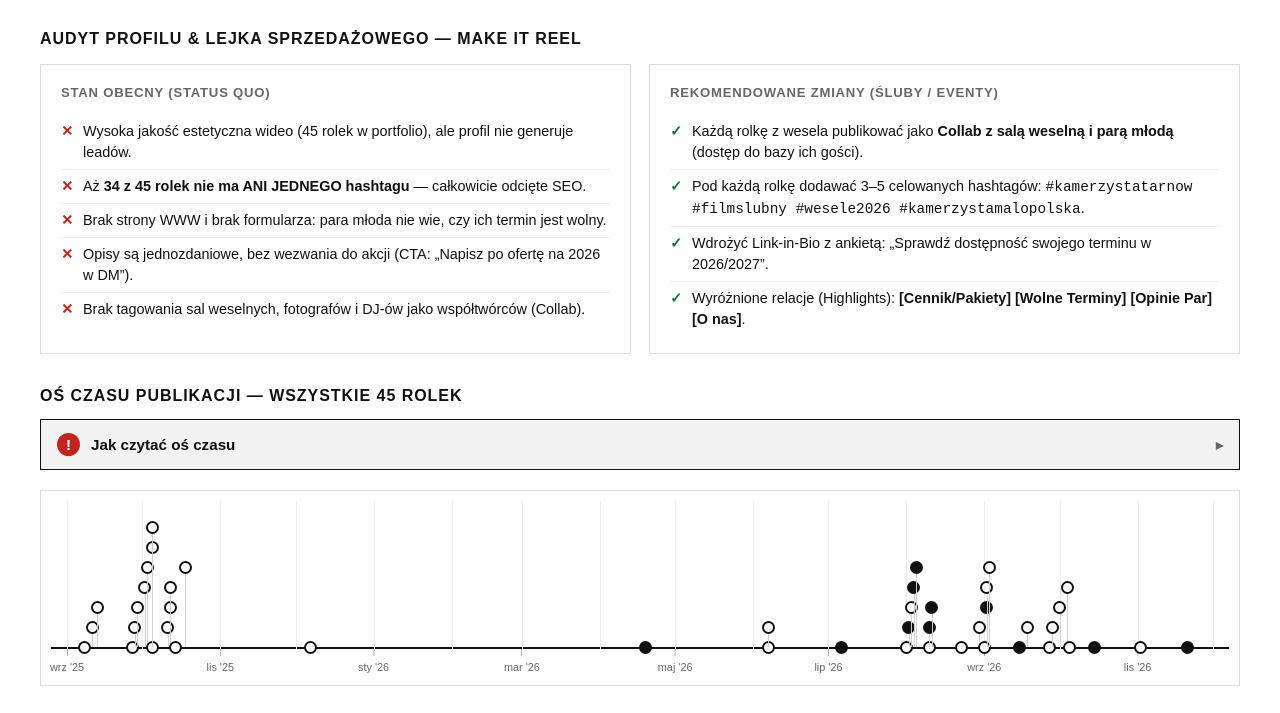
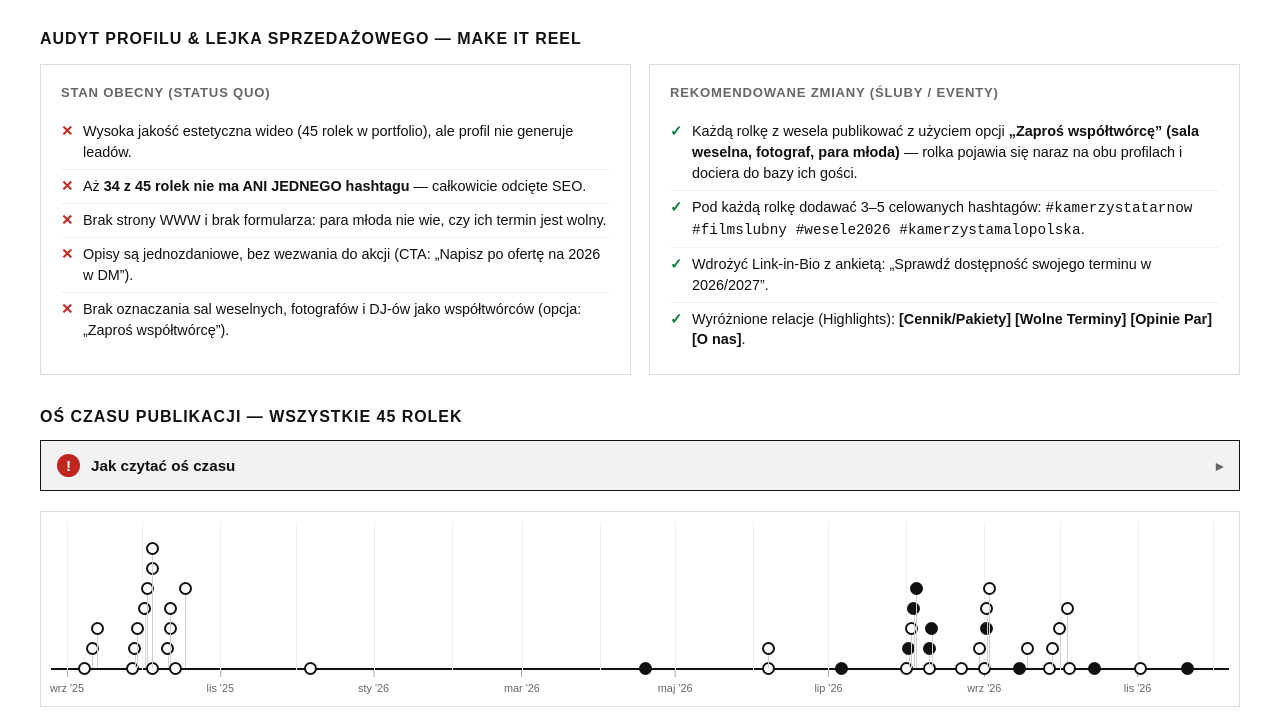
Before and after one commit to andrzejsojka95-dot/analiza-adhd, a plain HTML site: page index.html in a window 1280 px wide. Shown: the part 8060-8773 px from the top of the page. Drawn offline with Linux system fonts and the light colour scheme.

Commit message:
Uzyj oficjalnego nazewnictwa Instagrama: Zapros wspoltworce zamiast Collab

```diff
--- a/index.html
+++ b/index.html
@@ -336,13 +336,13 @@
           <li>Aż <b>34 z 45 rolek nie ma ANI JEDNEGO hashtagu</b> — całkowicie odcięte SEO.</li>
           <li>Brak strony WWW i brak formularza: para młoda nie wie, czy ich termin jest wolny.</li>
           <li>Opisy są jednozdaniowe, bez wezwania do akcji (CTA: „Napisz po ofertę na 2026 w DM”).</li>
-          <li>Brak tagowania sal weselnych, fotografów i DJ-ów jako współtwórców (Collab).</li>
+          <li>Brak oznaczania sal weselnych, fotografów i DJ-ów jako współtwórców (opcja: „Zaproś współtwórcę”).</li>
         </ul>
       </div>
       <div class="audit-card">
         <div class="audit-title">Rekomendowane zmiany (Śluby / Eventy)</div>
         <ul class="audit-list good">
-          <li>Każdą rolkę z wesela publikować jako <b>Collab z salą weselną i parą młodą</b> (dostęp do bazy ich gości).</li>
+          <li>Każdą rolkę z wesela publikować z użyciem opcji <b>„Zaproś współtwórcę” (sala weselna, fotograf, para młoda)</b> — rolka pojawia się naraz na obu profilach i dociera do bazy ich gości.</li>
           <li>Pod każdą rolkę dodawać 3–5 celowanych hashtagów: <code>#kamerzystatarnow #filmslubny #wesele2026 #kamerzystamalopolska</code>.</li>
           <li>Wdrożyć Link-in-Bio z ankietą: „Sprawdź dostępność swojego terminu w 2026/2027”.</li>
           <li>Wyróżnione relacje (Highlights): <b>[Cennik/Pakiety] [Wolne Terminy] [Opinie Par] [O nas]</b>.</li>
@@ -409,7 +409,7 @@
               5. 3–5 PRECYZYJNYCH HASHTAGÓW LOKALNYCH (np. #kamerzystaslubny #weseletarnow #filmowslubny)
             </div>
           </li>
-          <li><b>Współprace (Collab Posts) dla Make it REEL:</b> Przy montażu każdej rolki ślubnej wysyłać zaproszenie do współautorstwa na profil sali weselnej, fotografa i zespołu muzycznego. Rolka pojawia się na ich profilach i natychmiast dociera do setek lokalnych par.</li>
+          <li><b>Funkcja „Zaproś współtwórcę” dla Make it REEL:</b> Przy publikacji każdej rolki ślubnej wysyłać zaproszenie do współtworzenia (ścieżka: <i>Oznacz osoby → Zaproś współtwórcę</i>) na profil sali weselnej, fotografa czy zespołu. Rolka pojawia się równocześnie na profilach partnerów i natychmiast dociera bezpłatnie do setek lokalnych par.</li>
         </ul>
       </div>
 
```
